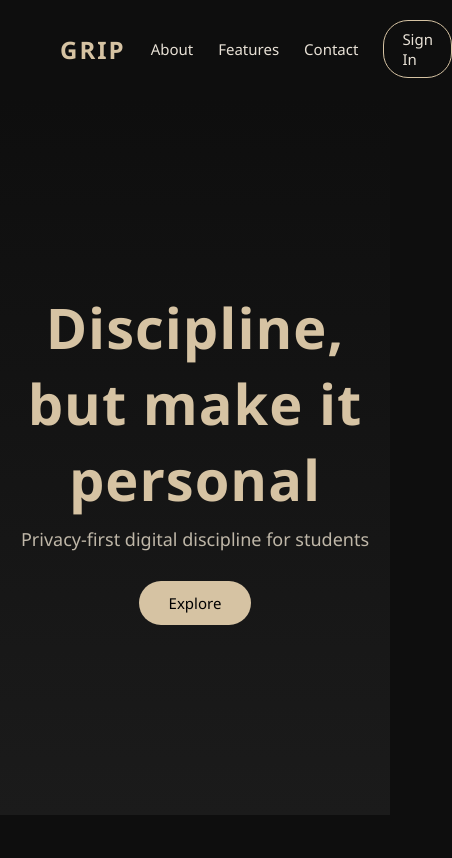
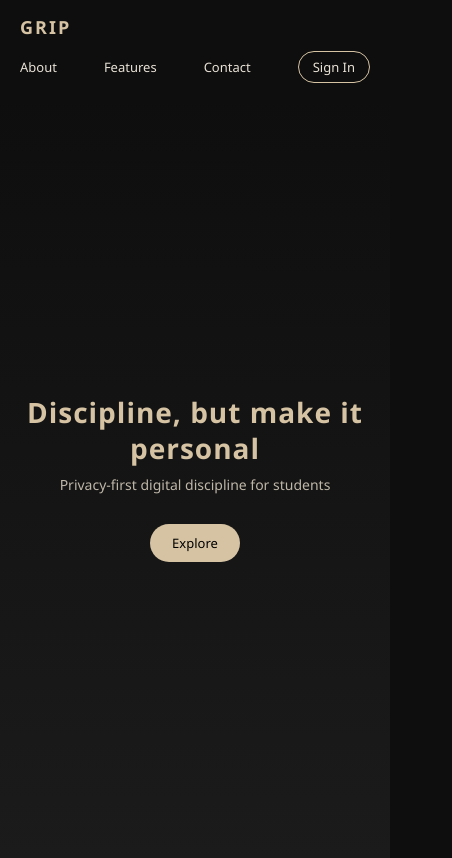
Before and after one commit to akshatk2910-pixel/Project_GRIP, a plain HTML site: page index.html in a window 390 px wide. Shown: the whole page, 452 px wide, since content can reach past the window. Drawn offline with Linux system fonts and the light colour scheme.

Commit message:
index cdd fix

```diff
--- a/index.html
+++ b/index.html
@@ -104,6 +104,63 @@ nav h1{
 .hero button:hover{
     transform:scale(1.05);
 }
+/* ========================= */
+/* 📱 MOBILE RESPONSIVE */
+/* ========================= */
+
+@media (max-width: 480px) {
+
+    /* NAVBAR */
+    nav{
+        padding:15px 20px;
+        flex-direction:column;
+        align-items:flex-start;
+        gap:12px;
+    }
+
+    nav h1{
+        font-size:18px;
+    }
+
+    .nav-links{
+        width:100%;
+        display:flex;
+        justify-content:space-between;
+        align-items:center;
+        flex-wrap:wrap;
+    }
+
+    .nav-links a{
+        margin-left:0;
+        font-size:13px;
+    }
+
+    .signin-btn{
+        padding:6px 14px;
+        font-size:12px;
+    }
+
+    /* HERO SECTION */
+    .hero{
+        height:90vh;
+        padding:0 20px;
+    }
+
+    .hero h1{
+        font-size:28px;
+        line-height:1.3;
+    }
+
+    .hero p{
+        font-size:14px;
+        margin-top:8px;
+    }
+
+    .hero button{
+        padding:10px 22px;
+        font-size:13px;
+    }
+}
 </style>
 </head>
 
```
Also changed, not shown: CLUTCH.html (+1 -0 lines).
